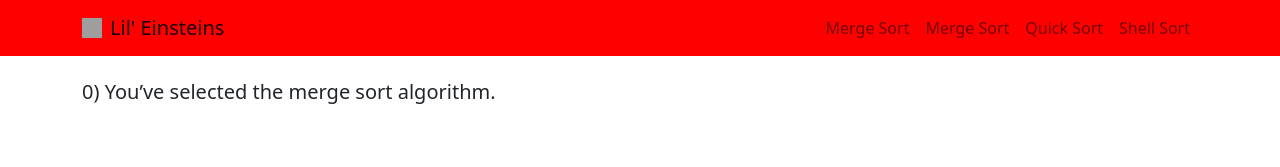
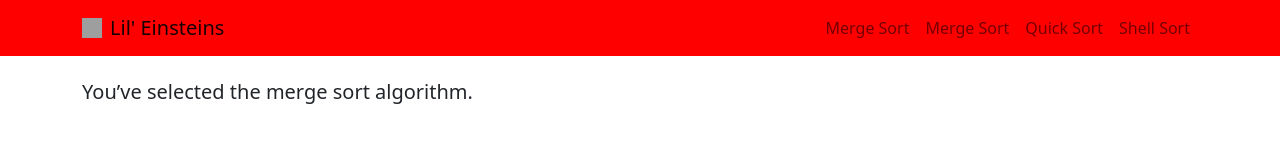
Before and after one commit to ShaimaaAliECE/se3350_project-group-33, a React (Create React App) app in the folder lil-einsteins/: page / in a window 1280 px wide. Shown: the top 167 px of the page. Built offline with nearby package versions, Linux system fonts and the light colour scheme; grey boxes are pictures that could not be loaded.

Commit message:
smoother tutorial cs

```diff
--- a/lil-einsteins/src/components/TutorialComponent.js
+++ b/lil-einsteins/src/components/TutorialComponent.js
@@ -94,6 +94,7 @@ function Tutorial () {
             case 2:
                 setTutorialText("Then the left sublist is further divided until it only contains one value.")
                 setLayer2(true);
+                setLayer2Content(TutorialArrayComponent(tutorialNumbers,"A","s4",5,"s4",5));
 
                 setLayer3(true);
                 setLayer3Content(TutorialArrayComponent(tutorialNumbers,"A","s2",3,"s2",2));
@@ -179,7 +180,7 @@ function Tutorial () {
             <div className="container">
 
                 <div className="tutorialText">
-                    <h5>{step}) {tutorialText}</h5>
+                    <h5>{tutorialText}</h5>
                 </div>
                 <br></br>
                 <div className="tutoialDisplay">
```
